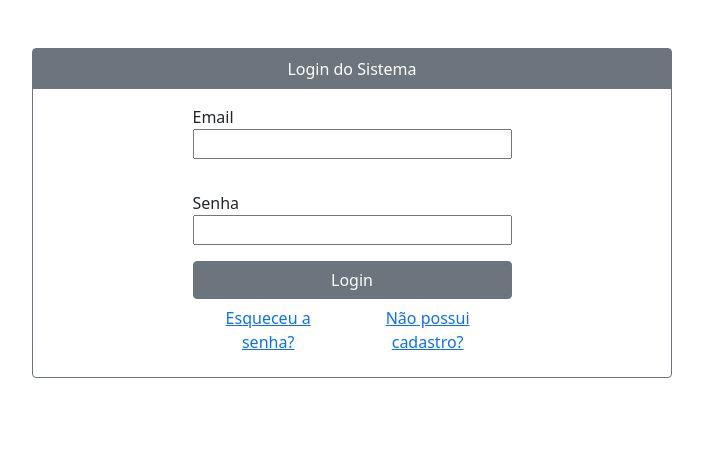
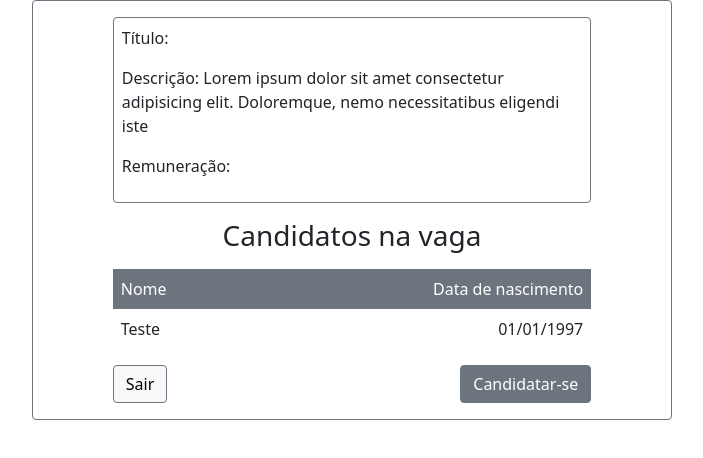
Before and after one commit to nickimpossible/finaljs, a website: page index.html in a window 1280 px wide. Shown: the whole page, without its empty margins (288-991 px from the left). Drawn offline with nearby package versions, Linux system fonts and the light colour scheme.

Commit message:
tela detalhe trabalhador

```diff
--- a/index.html
+++ b/index.html
@@ -16,7 +16,7 @@
 <body>
     <div class="h-100 flex-column d-flex align-items-center justify-content-center">
         <section id="tela-de-login"
-            class="w-50 pb-3 border border-secondary rounded flex-column d-flex align-items-center justify-content-center mt-5 ">
+            class="w-50 pb-3 border border-secondary rounded flex-column d-flex align-items-center justify-content-center mt-5 d-none">
             <div class="bg bg-secondary w-100 h-100 text-center p-2 text-white">
                 <span>Login do Sistema</span>
             </div>
@@ -116,17 +116,58 @@
             <div id="candidatos-na-vaga">
                 <h1 class="text-center fs-3 pt-3 pb-2">Candidatos na vaga</h1>
             </div>
-            <div class="bg bg-secondary w-75 h-100 p-2 text-white d-flex justify-content-evenly">
-                <div><span>Nome</span></div>
-                <div><span>Data de nascimento</span></div>
-                <div><span></span></div>
+            <div class="bg bg-secondary w-75 h-100 p-2 text-white d-flex row justify-content-start ">
+                <div class="col-4"><span>Nome</span></div>
+                <div class="col-4"><span>Data de nascimento</span></div>
+            </div>
+            <div id="lista-candidatos-recrutador" class="d-flex w-75 p-2 justify-content-between align-items-center">
+                <div id="nome-candidato-detalhe-recrutador">
+                    <p>Teste</p>
+                </div>
+                <div id="data-candidato-detalhe=recrutador">
+                    <p>01/01/1997</p>
+                </div>
+                <div id="botao-reprovar-recrutador">
+                    <button type="button" class="btn btn-danger">Reprovar</button>
+                </div>
             </div>
 
         </section>
 
         <section id="tela-de-detalhe-trabalhador"
-            class="w-50 pb-3 border border-secondary rounded flex-column d-flex align-items-center justify-content-center d-none">
-
+            class="w-50 pb-3 border border-secondary rounded flex-column d-flex align-items-center justify-content-center">
+            <div class="bg bg-secondary w-100 h-100 text-center p-2 text-white d-none">
+                <span>DETALHE DA VAGA</span>
+            </div>
+            <div class="d-flex flex-column w-75 h-100 p-2 mt-3 border border-secondary rounded">
+                <p id="titulo-detalhe-vaga">Título: </p>
+                <p id="descricao-detalhe-vaga">Descrição: Lorem ipsum dolor sit amet consectetur adipisicing elit.
+                    Doloremque, nemo necessitatibus eligendi iste</p>
+                <p id="remuneracao-detalhe-vaga">Remuneração: </p>
+            </div>
+            <div id="candidatos-na-vaga">
+                <h1 class="text-center fs-3 pt-3 pb-2">Candidatos na vaga</h1>
+            </div>
+            <div class="bg bg-secondary w-75 h-100 p-2 text-white d-flex justify-content-between">
+                <div><span>Nome</span></div>
+                <div><span>Data de nascimento</span></div>
+            </div>
+            <div id="lista-candidatos-trabalhador" class="d-flex w-75 p-2 justify-content-between align-items-center">
+                <div id="nome-candidato-detalhe-trabalhador">
+                    <p>Teste</p>
+                </div>
+                <div id="data-candidato-detalhe-trabalhador">
+                    <p>01/01/1997</p>
+                </div>
+            </div>
+            <div class="d-flex justify-content-between w-75">
+                <div id="botao-voltar-detalhe-trabalhador">
+                    <button type="button" class="btn btn-light border border-secondary">Sair</button>
+                </div>
+                <div>
+                    <button type="button" class="btn btn-secondary">Candidatar-se</button>
+                </div>
+            </div>
         </section>
     </div>
 
```
